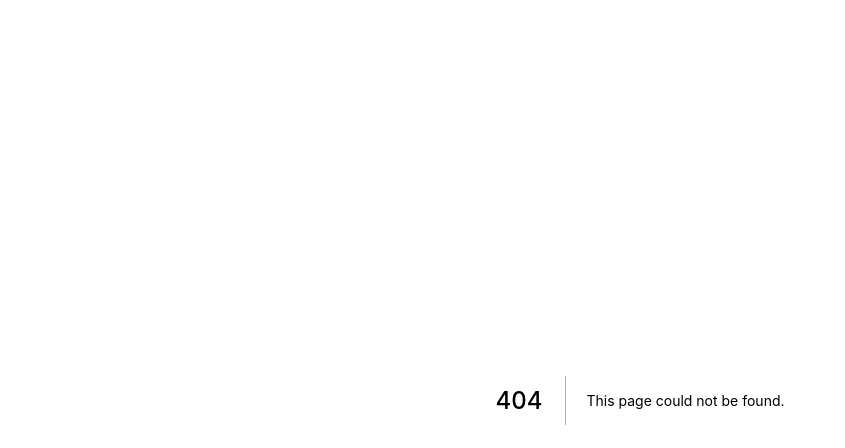
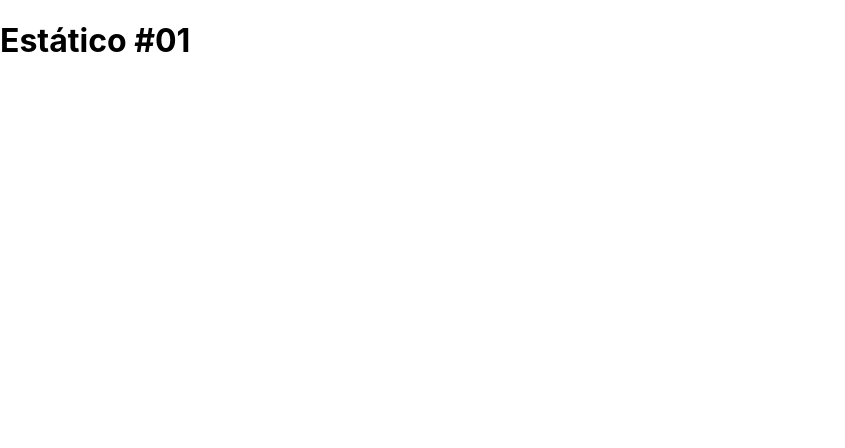
Before and after one commit to laerthnardelli/curso-nextjs, a Next.js app in the folder renderizacao/: page /estatico1 in a window 1280 px wide. Before the commit this address had no page. Shown: the top 448 px of the page, without its empty margins (0-845 px from the left). Built offline with nearby package versions, Linux system fonts and the light colour scheme.

Commit message:
Component Static #01

```diff
--- /dev/null
+++ b/renderizacao/pages/estatico1.jsx
@@ -0,0 +1,16 @@
+//import { useState, useEffect } from "react";
+
+export default function Estatico1() {
+  // const [num, setNum] = useState(0);
+
+  // useEffect(() => {
+  //     setNum(Math.random());
+  // }, []);
+
+  return (
+    <div>
+      <h1>Estático #01</h1>
+      {/* <h2>{num}</h2> */}
+    </div>
+  );
+}
```
